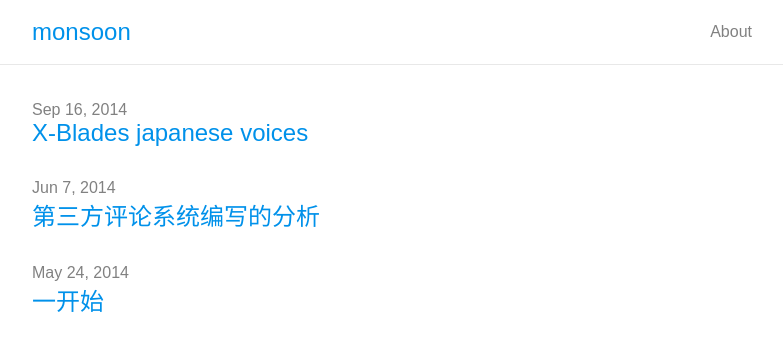
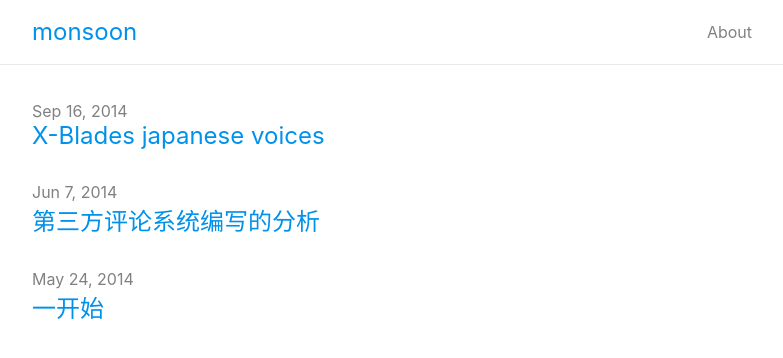
Before and after one commit to youxiaojie/floating-cat.github.io, a Jekyll site: the page built from index.html, in a window 1280 px wide. Shown: the top 358 px of the page, without its empty margins (248-1031 px from the left). Built offline with Jekyll 4.4.1, drawn with Linux system fonts in a browser that asks for light colours; the list of posts is cut into pages by our own code.

Commit message:
Update `font-fmaily` for OS X El Capitan and iOS 9

```diff
--- a/css/style.sass
+++ b/css/style.sass
@@ -1,6 +1,6 @@
 ---
 ---
-$my-font-family: Arial, "Helvetica Neue", sans-serif
+$my-font-family: -apple-system, ".SFNSDisplay-Regular", Arial, "Helvetica Neue", "苹方-简", sans-serif
 
 $pure-blue: #0091ea
 $dark-gray: #818181
```
